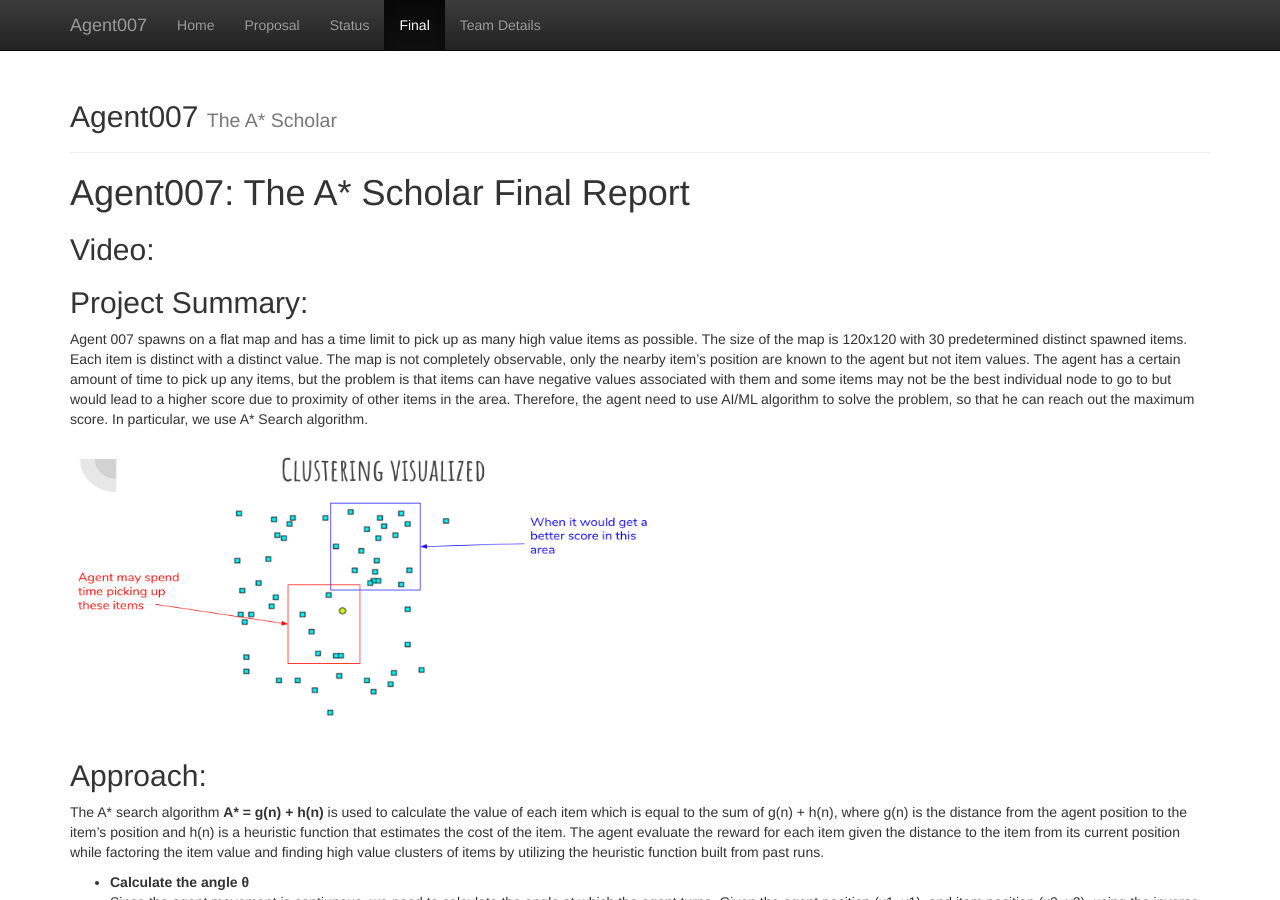
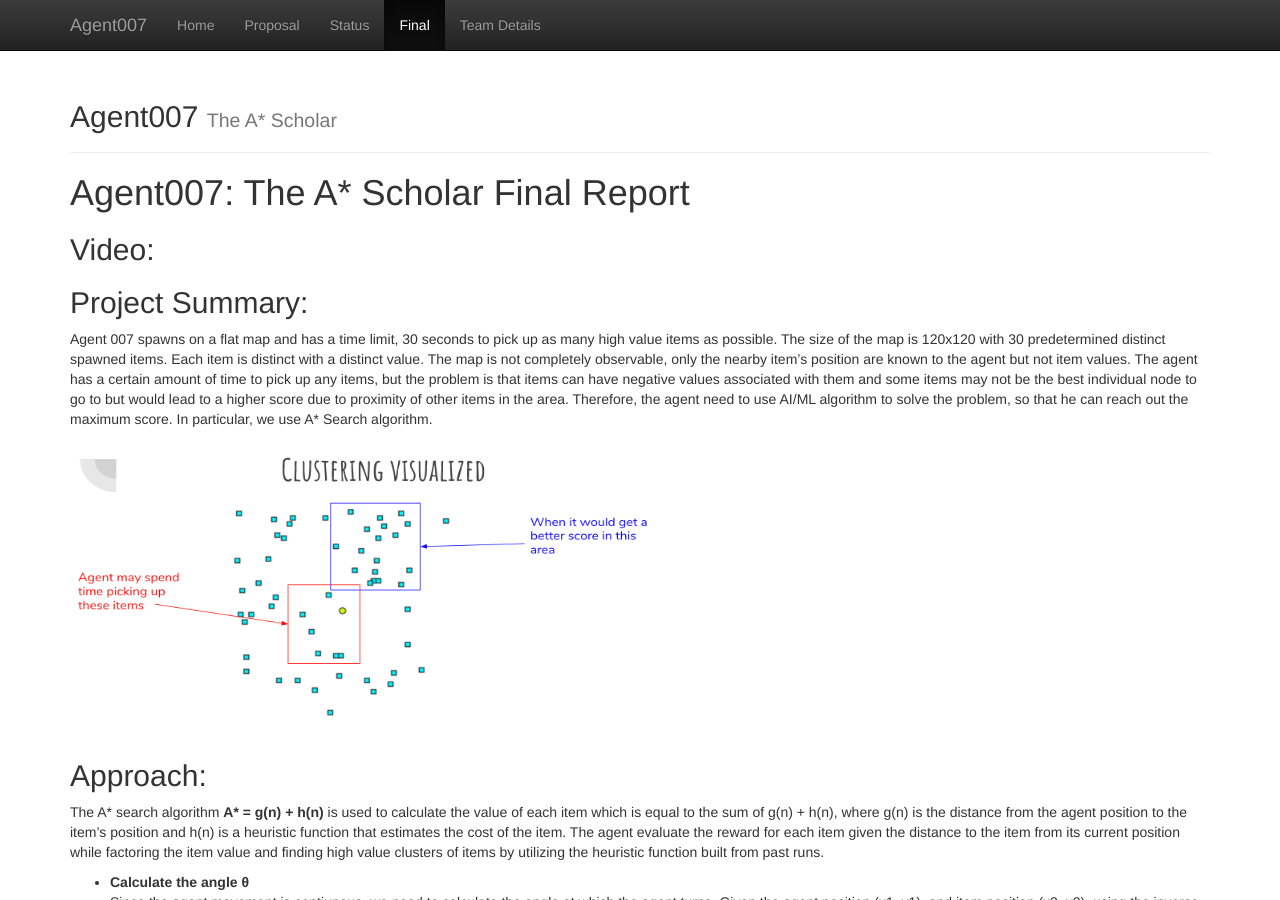
Before and after one commit to KumarHX/Agent007, a Jekyll site: the page built from docs/final.md, in a window 1280 px wide and 900 px high. Built offline with Jekyll 4.4.1, drawn with Linux system fonts in a browser that asks for light colours; some of the changed lines change nothing that is shown; some of the changed text lies outside the part shown.

Commit message:
Update final.md

```diff
--- a/docs/final.md
+++ b/docs/final.md
@@ -8,8 +8,7 @@
 ## Video:
 
 ## Project Summary:
-Agent 007 spawns on a flat map and has a time limit to pick up as many high value items as possible. The size of the map is 120x120
-with 30 predetermined distinct spawned items. Each item is distinct with a distinct value. The map is not completely observable, only the nearby item's position are known to the agent but not item values. The agent has a certain amount of time to pick up any items, but the problem is that items can have negative values associated with them and some items may not be the best individual node to go to but would lead to a higher score due to proximity of other items in the area. Therefore, the agent need to use AI/ML algorithm to solve the problem, so that he can reach out the maximum score. In particular, we use A* Search algorithm.
+Agent 007 spawns on a flat map and has a time limit, 30 seconds to pick up as many high value items as possible. The size of the map is 120x120 with 30 predetermined distinct spawned items. Each item is distinct with a distinct value. The map is not completely observable, only the nearby item's position are known to the agent but not item values. The agent has a certain amount of time to pick up any items, but the problem is that items can have negative values associated with them and some items may not be the best individual node to go to but would lead to a higher score due to proximity of other items in the area. Therefore, the agent need to use AI/ML algorithm to solve the problem, so that he can reach out the maximum score. In particular, we use A* Search algorithm.
 
 <a href="url"><img src="ClusteringVisualized.png" align="center" height="300" width="600" ></a>
 
@@ -39,9 +38,11 @@
 <a href="url"><img src="RandomCluster.png" align="center" height="300" width="500" ></a>
 
 
-- ### Agent pick up the closest item (first item is random)
-Result after 50 runs using sparse map. The total score achieved is -195 with an average score -3.9. The score is slightly better than the random agent, since it is more likely to pick up more items. <br>
-<a href="url"><img src="ShortestPathSparsenew.png" align="center" height="300" width="500" ></a>
+- ### Agent pick up the closest item (first item is random) !Need Explanation of the Graph! Feel free to change
+Result after 50 runs using sparse map. The total score achieved is -195 with an average score -3.9. The score is slightly better than the random agent because... <br>
+<a href="url"><img src="ShortestPathSparsenew.png" align="center" height="300" width="500" ></a> <br><br>
+Result after 50 runs using cluster map. The total score achieved is -460 with an average score -9.2. The score is much lower than the random agent because...
+<a href="url"><img src="ShortestPathCluster.png" align="center" height="300" width="500" ></a> <br><br>
 
 - ### Agent007
 Result after 50 runs using sparse map. <br>
```
